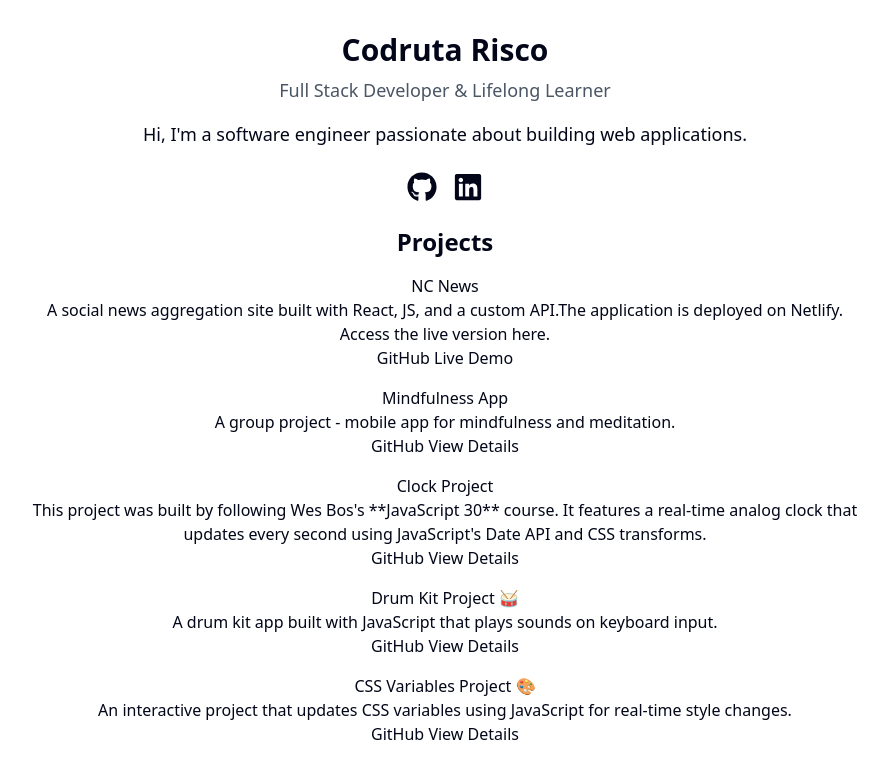
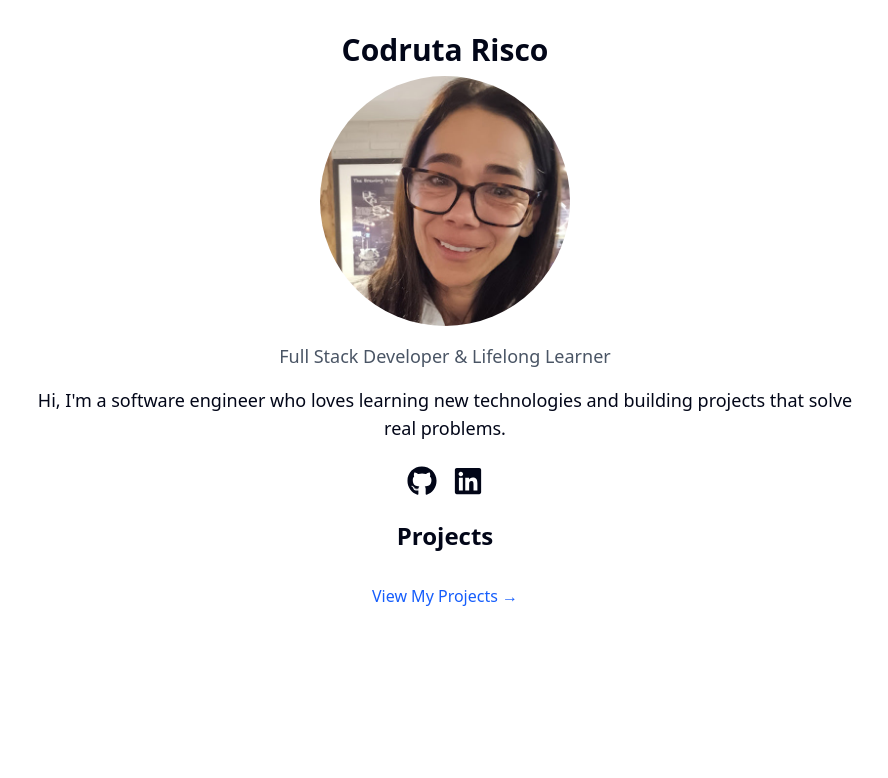
Before and after one commit to CodrutaRisco/my-portofolio, a Next.js app: page / in a window 1280 px wide. Shown: the top 778 px of the page, without its empty margins (195-1083 px from the left). Built offline with nearby package versions, Linux system fonts and the light colour scheme.

Commit message:
add projects page

```diff
--- a/app/page.tsx
+++ b/app/page.tsx
@@ -1,66 +1,27 @@
 import React from "react";
+import Link from "next/link";
+import Image from "next/image";
 
 import { FaGithub, FaLinkedin } from "react-icons/fa";
-
-type Project = {
-  title: string;
-  description: string;
-  link: string;
-  liveLink: string;
-  detailsPage?: string;
-};
-
-const projects: Project[] = [
-  {
-    title: "NC News",
-    description:
-      "A social news aggregation site built with React, JS, and a custom API.The application is deployed on Netlify. Access the live version here.",
-
-    link: "https://github.com/CodrutaRisco/nc-news.git",
-    liveLink: "https://codruta-nc-news.netlify.app",
-  },
-  {
-    title: "Mindfulness App",
-    description: "A group project - mobile app for mindfulness and meditation.",
-    link: "https://github.com/santoshjani31/fe_connect_backend",
-    liveLink: "",
-    detailsPage: "/projects/mindfulness",
-  },
-  {
-    title: "Clock Project",
-    description:
-      "This project was built by following Wes Bos's **JavaScript 30** course.  It features a real-time analog clock that updates every second using JavaScript's Date API and CSS transforms.",
-    link: "https://github.com/CodrutaRisco/JS-clock",
-    liveLink: "",
-    detailsPage: "/projects/clock",
-  },
-  {
-    title: "Drum Kit Project 🥁",
-    description:
-      "A drum kit app built with JavaScript that plays sounds on keyboard input.",
-    link: "https://github.com/CodrutaRisco/drum-kit",
-    liveLink: "",
-    detailsPage: "/projects/drumkit",
-  },
-  {
-    title: "CSS Variables Project 🎨",
-    description:
-      "An interactive project that updates CSS variables using JavaScript for real-time style changes.",
-    link: "https://github.com/CodrutaRisco/css-variables",
-    liveLink: "",
-    detailsPage: "/projects/css-variables",
-  },
-];
 
 export default function Portfolio() {
   const subtitle = "Full Stack Developer & Lifelong Learner";
   return (
     <div className="p-8 max-w-4xl mx-auto text-center">
       <h1 className="text-3xl font-bold mb-2">Codruta Risco</h1>
+
+      <Image
+        src="/images/profile.jpg"
+        alt="Profile Picture"
+        width={250}
+        height={250}
+        className="rounded-full mx-auto mb-4"
+      />
       <h2 className="text-lg text-gray-600 mb-4">{subtitle}</h2>
 
       <p className="text-lg mb-6">
-        Hi, I'm a software engineer passionate about building web applications.
+        Hi, I'm a software engineer who loves learning new technologies and
+        building projects that solve real problems.
       </p>
       <div className="flex justify-center space-x-4 mb-6">
         <a
@@ -79,28 +40,13 @@ export default function Portfolio() {
         </a>
       </div>
       <h2 className="text-2xl font-semibold mb-4">Projects</h2>
-      <div className="grid gap-4">
-        {projects.map((project) => (
-          <div key={project.title}>
-            <h2>{project.title}</h2>
-            <p>{project.description}</p>
-            <a href={project.link} target="_blank" rel="noopener noreferrer">
-              GitHub
-            </a>{" "}
-            {project.liveLink && (
-              <a
-                href={project.liveLink}
-                target="_blank"
-                rel="noopener noreferrer"
-              >
-                Live Demo
-              </a>
-            )}
-            {project.detailsPage && (
-              <a href={project.detailsPage}>View Details</a>
-            )}
-          </div>
-        ))}
+
+      <div className="mt-8">
+        <Link href="/projects">
+          <span className="text-blue-600 hover:underline">
+            View My Projects →
+          </span>
+        </Link>
       </div>
     </div>
   );
--- /dev/null
+++ b/app/projects/page.tsx
@@ -0,0 +1,102 @@
+import React from "react";
+import Link from "next/link";
+
+
+type Project = {
+  title: string;
+  description: string;
+  link: string;
+  liveLink: string;
+  detailsPage?: string;
+};
+
+const projects: Project[] = [
+  {
+    title: "NC News  🗞",
+    description:
+      "A social news aggregation site built with React, JS, and a custom API.The application is deployed on Netlify.",
+    link: "https://github.com/CodrutaRisco/nc-news.git",
+    liveLink: "https://codruta-nc-news.netlify.app",
+  },
+  {
+    title: "Mindfulness App 🧘‍♀️",
+    description: "A group project - mobile app for mindfulness and meditation.",
+    link: "https://github.com/santoshjani31/fe_connect_backend",
+    liveLink: "",
+    detailsPage: "/projects/mindfulness",
+  },
+  {
+    title: "Clock Project 🕒",
+    description:
+      "Real-time analog clock built with JS Date API and CSS transforms.",
+    link: "https://github.com/CodrutaRisco/JS-clock",
+    liveLink: "",
+    detailsPage: "/projects/clock",
+  },
+  {
+    title: "Drum Kit Project 🥁",
+    description: "Drum kit app built with JavaScript and event listeners.",
+    link: "https://github.com/CodrutaRisco/drum-kit",
+    liveLink: "",
+    detailsPage: "/projects/drumkit",
+  },
+  {
+    title: "CSS Variables Project 🎨",
+    description:
+      "Updates CSS variables dynamically using JavaScript for real-time style changes.",
+    link: "https://github.com/CodrutaRisco/css-variables",
+    liveLink: "",
+    detailsPage: "/projects/css-variables",
+  },
+];
+
+export default function ProjectsPage() {
+  return (
+    <div className="p-8 max-w-4xl mx-auto">
+      <h1 className="text-3xl font-bold mb-6">Projects</h1>
+      <div className="grid gap-6">
+        {projects.map((project) => (
+          <div key={project.title} className="border p-4 rounded shadow">
+            <h2 className="text-xl font-semibold mb-2">{project.title}</h2>
+            <p className="mb-2 text-gray-700">{project.description}</p>
+            <div className="flex flex-wrap gap-4">
+              <a
+                href={project.link}
+                target="_blank"
+                rel="noopener noreferrer"
+                className="text-blue-600 hover:underline"
+              >
+                GitHub
+              </a>
+              {project.liveLink && (
+                <a
+                  href={project.liveLink}
+                  target="_blank"
+                  rel="noopener noreferrer"
+                  className="text-green-600 hover:underline"
+                >
+                  Live Demo
+                </a>
+              )}
+              {project.detailsPage && (
+                <Link
+                  href={project.detailsPage}
+                  className="text-purple-600 hover:underline"
+                >
+                  View Details
+                </Link>
+              )}
+            </div>
+          </div>
+        ))}
+      </div>
+      <div className="mt-8">
+        <Link href="/">
+          <span className="text-sm text-gray-500 hover:underline">
+            ← Back to home
+          </span>
+        </Link>
+      </div>
+    </div>
+  );
+}
```
Also changed, not shown: public/images/profile.jpg (added).
